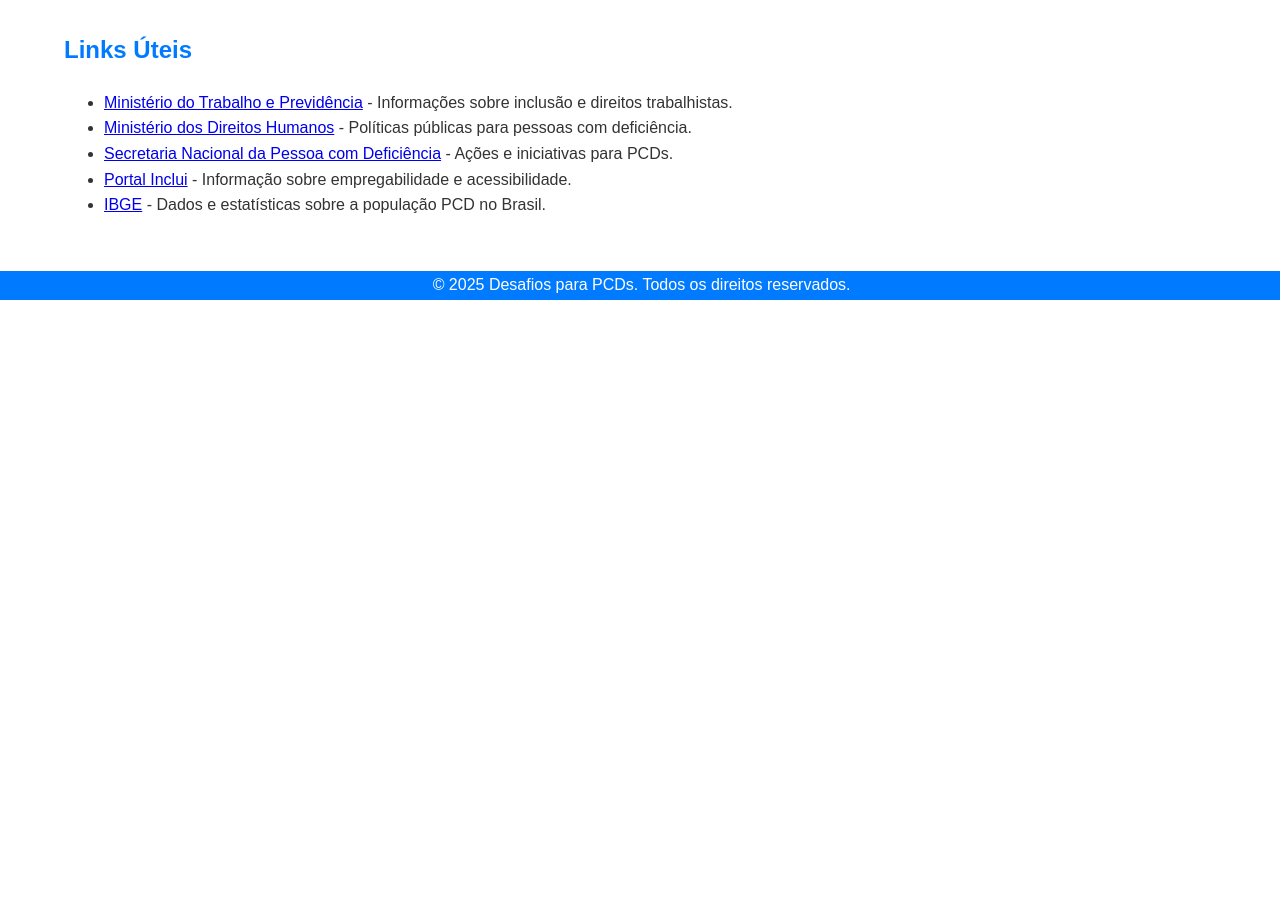
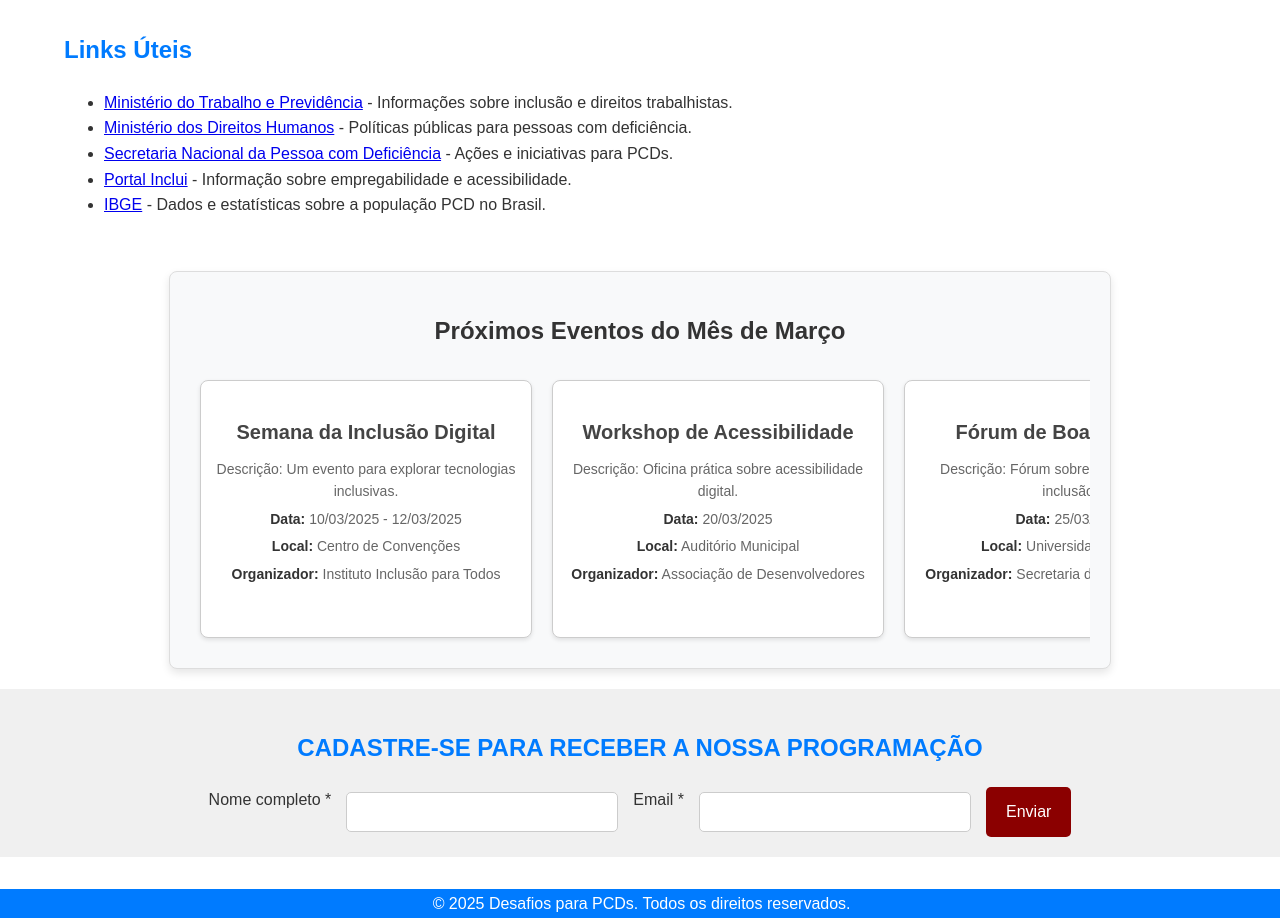
Before and after one commit to Valdemir49/SQUAD-18, a plain HTML site: page home.html in a window 1280 px wide. Shown: the part 1399-2317 px from the top of the page. Before the commit the page ends 1699 px from the top, so only its background shows below. Drawn offline with Linux system fonts and the light colour scheme.

Commit message:
Inclusão do cadastro newsletter/Quadro de Eventos/Modelagem BD

```diff
--- a/home.html
+++ b/home.html
@@ -64,6 +64,55 @@
         </div>
     </section>
 
+    <!-- Quadro de Avisos -->
+    <section id="quadro-avisos">
+        <h2>Próximos Eventos do Mês de Março</h2>
+        <div class="carrossel">
+            <div class="evento">
+                <h3>Semana da Inclusão Digital</h3>
+                <p>Descrição: Um evento para explorar tecnologias inclusivas.</p>
+                <p><strong>Data:</strong> 10/03/2025 - 12/03/2025</p>
+                <p><strong>Local:</strong> Centro de Convenções</p>
+                <p><strong>Organizador:</strong> Instituto Inclusão para Todos</p>
+            </div>
+            <div class="evento">
+                <h3>Workshop de Acessibilidade</h3>
+                <p>Descrição: Oficina prática sobre acessibilidade digital.</p>
+                <p><strong>Data:</strong> 20/03/2025</p>
+                <p><strong>Local:</strong> Auditório Municipal</p>
+                <p><strong>Organizador:</strong> Associação de Desenvolvedores</p>
+            </div>
+            <div class="evento">
+                <h3>Fórum de Boas Práticas</h3>
+                <p>Descrição: Fórum sobre boas práticas em inclusão.</p>
+                <p><strong>Data:</strong> 25/03/2025</p>
+                <p><strong>Local:</strong> Universidade Federal</p>
+                <p><strong>Organizador:</strong> Secretaria de Direitos Humanos</p>
+            </div>
+            <div class="evento">
+                <h3>Painel de Empregabilidade Inclusiva</h3>
+                <p>Descrição: Discussão sobre oportunidades de trabalho inclusivo.</p>
+                <p><strong>Data:</strong> 30/03/2025</p>
+                <p><strong>Local:</strong> Câmara Municipal</p>
+                <p><strong>Organizador:</strong> Rede de Inclusão</p>
+            </div>
+        </div>
+    </section>
+
+    <!-- Seção de cadastro para newsletter -->
+    <section id="newsletter">
+        <h2>CADASTRE-SE PARA RECEBER A NOSSA PROGRAMAÇÃO</h2>
+        <form action="#" method="post">
+            <label for="nome">Nome completo *</label>
+            <input type="text" id="nome" name="nome" required>
+
+            <label for="email">Email *</label>
+            <input type="email" id="email" name="email" required>
+
+            <button type="submit">Enviar</button>
+        </form>
+    </section>
+
     <footer>
         <p>&copy; 2025 Desafios para PCDs. Todos os direitos reservados.</p>
     </footer>
--- a/style.css
+++ b/style.css
@@ -163,7 +163,7 @@ footer p {
 }
 #image1{
     width: 90%; /* A largura da imagem será 100% do contêiner pai */
-    height: auto; auto; /* A altura será ajustada automaticamente para manter a proporção */
+    height: auto;  /* A altura será ajustada automaticamente para manter a proporção */
     display: flex;
     margin: 0 auto;
 }
@@ -186,3 +186,147 @@ footer p {
     overflow-x: scroll; /* Permite a rolagem horizontal */
     width: 65vw; /* Largura do contêiner igual à largura da viewport */
 }
+
+/* Quadro de avisos */
+#quadro-avisos {
+    background-color: #f8f9fa;
+    padding: 20px;
+    margin: 20px auto;
+    text-align: center;
+    border: 1px solid #ddd;
+    border-radius: 8px;
+    box-shadow: 0 4px 8px rgba(0, 0, 0, 0.1);
+    max-width: 900px;  /* Limitar a largura máxima */
+}
+
+/* Título */
+#quadro-avisos h2 {
+    margin-bottom: 20px;
+    font-size: 24px;
+    color: #333;
+}
+
+/* Carrossel de eventos */
+.carrossel {
+    display: flex;
+    gap: 20px;
+    overflow-x: auto;
+    padding: 10px;
+    scroll-behavior: smooth;
+    max-width: 100%;
+    box-sizing: border-box;  /* Garante que padding seja considerado na largura */
+}
+
+/* Corrige o início da rolagem, garantindo que o primeiro evento apareça */
+.carrossel:first-child {
+    margin-left: 0;
+}
+
+/* Estilo da barra de rolagem */
+.carrossel::-webkit-scrollbar {
+    height: 10px;  /* Altura visível da barra de rolagem horizontal */
+}
+
+.carrossel::-webkit-scrollbar-thumb {
+    background-color: #bbb;
+    border-radius: 10px;
+}
+
+.carrossel::-webkit-scrollbar-thumb:hover {
+    background-color: #888;
+}
+
+.carrossel::-webkit-scrollbar-track {
+    background-color: #f0f0f0;
+}
+
+/* Quadro do evento */
+.evento {
+    min-width: 300px;
+    max-width: 300px;
+    background-color: #ffffff;
+    padding: 15px;
+    border: 1px solid #ccc;
+    border-radius: 8px;
+    box-shadow: 0 2px 4px rgba(0, 0, 0, 0.1);
+    flex: 0 0 auto;
+}
+
+/* Efeito hover */
+.evento:hover {
+    transform: translateY(-5px);
+    box-shadow: 0 4px 12px rgba(0, 0, 0, 0.2);
+}
+
+/* Estilo do título do evento */
+.evento h3 {
+    font-size: 20px;
+    color: #444;
+    margin-bottom: 10px;
+}
+
+/* Texto dos detalhes do evento */
+.evento p {
+    font-size: 14px;
+    color: #666;
+    margin: 5px 0;
+}
+
+.evento strong {
+    color: #333;
+}
+
+/* Botão no evento (se desejar adicionar no futuro) */
+.evento button {
+    margin-top: 10px;
+    padding: 10px 15px;
+    background-color: #007bff;
+    color: white;
+    border: none;
+    border-radius: 5px;
+    cursor: pointer;
+}
+
+.evento button:hover {
+    background-color: #0056b3;
+}
+
+
+/*Newsletter*/
+
+#newsletter {
+    background-color: #f0f0f0;
+    padding: 20px;
+    text-align: center;
+    margin-top: 20px;
+}
+
+#newsletter form {
+    display: flex;
+    justify-content: center;
+    gap: 10px;
+    flex-wrap: wrap;
+}
+
+#newsletter input {
+    padding: 10px;
+    font-size: 16px;
+    margin: 5px;
+    width: 250px;
+    border: 1px solid #ccc;
+    border-radius: 5px;
+}
+
+#newsletter button {
+    background-color: #8b0000;
+    color: white;
+    padding: 10px 20px;
+    font-size: 16px;
+    border: none;
+    border-radius: 5px;
+    cursor: pointer;
+}
+
+#newsletter button:hover {
+    background-color: #a52a2a;
+}
```
Also changed, not shown: 1 other file.
